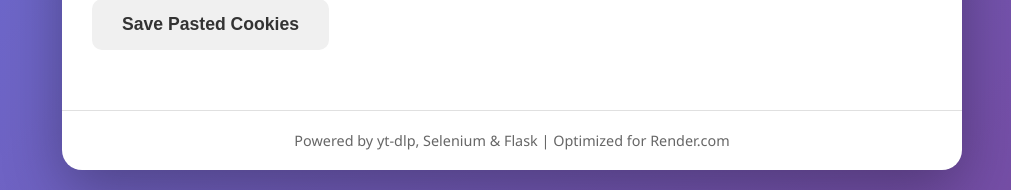
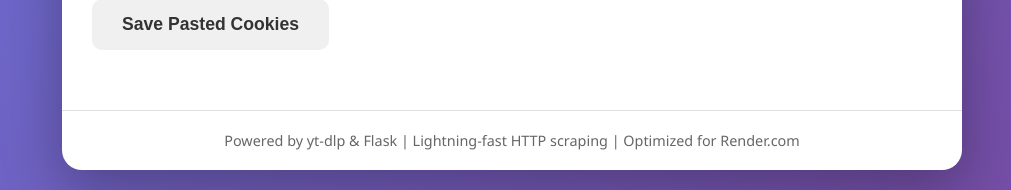
Before and after one commit to Bhanudai029/Sonnixdownloader, a Flask app: page / in a window 1280 px wide. Shown: the part 1005-1195 px from the top of the page, without its empty margins (128-1139 px from the left). Run offline with Flask 3, Linux system fonts and the light colour scheme; some libraries are stand-ins or nearby versions.

Commit message:
Update footer: remove Selenium mention

```diff
--- a/templates/index_web.html
+++ b/templates/index_web.html
@@ -357,7 +357,7 @@
         </div>
 
         <div class="footer">
-            <p>Powered by yt-dlp, Selenium & Flask | Optimized for Render.com</p>
+            <p>Powered by yt-dlp & Flask | Lightning-fast HTTP scraping | Optimized for Render.com</p>
         </div>
     </div>
 
```
